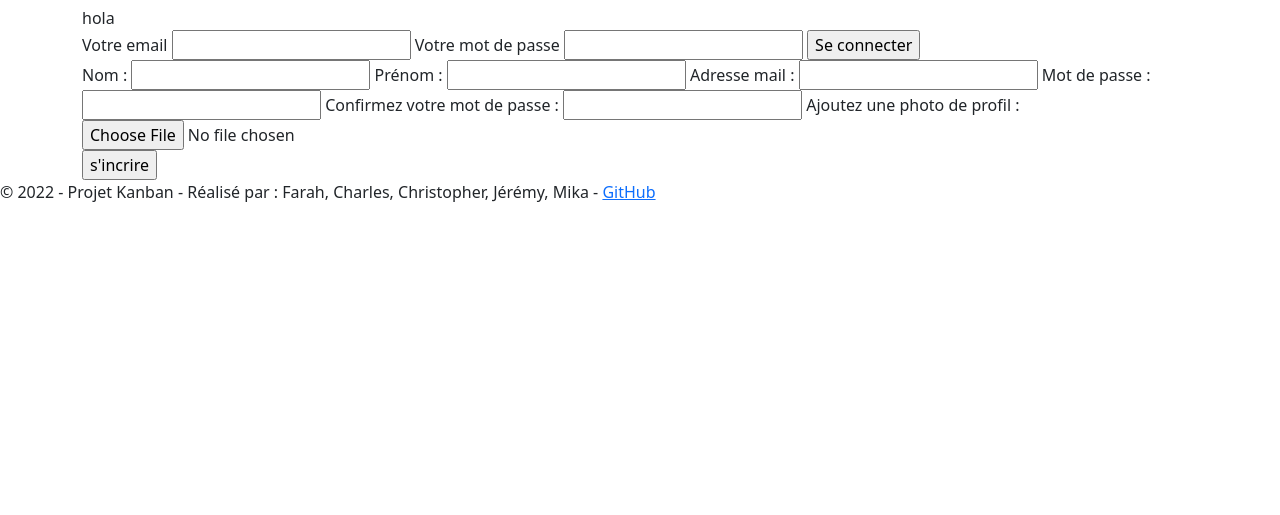
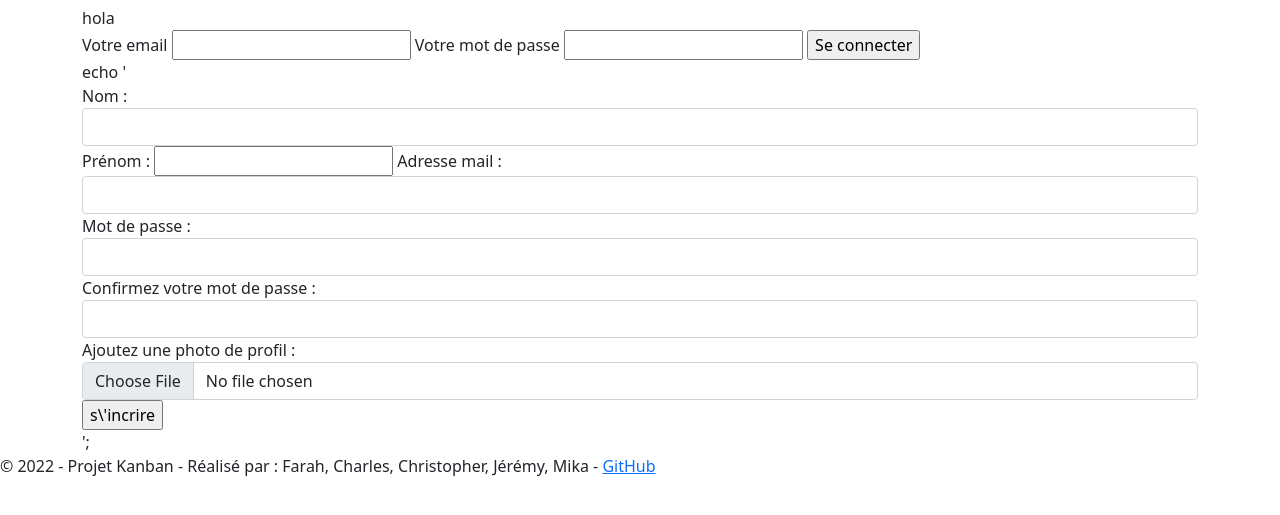
Before and after one commit to VjeremyV/projet-Kanban, a PHP site: page / in a window 1280 px wide. Shown: the part 140-655 px from the top of the page. Run offline with PHP 8.4, Linux system fonts and the light colour scheme; some libraries are stand-ins or nearby versions.

Commit message:
merge developp

```diff
--- a/pages/inscription.php
+++ b/pages/inscription.php
@@ -1,24 +1,26 @@
-<?php
- echo '<form action="?inscription=true" method="POST">
+
+ echo '<form  class = "form-group d-flex flex-column justify-content center  align-items center" action="?inscription=true" method="POST">
+ <div class="form-group">
  <label for="name">Nom :</label>
-     <input type="text" name="name" id="name" >
+     <input type="text" class = "form-control" name="name" id="name" >
 
      <label for="surname">Prénom :</label>
      <input type="text" name="surname" id="surname" >
 
      <label for="mail">Adresse mail :</label>
-     <input type="mail" name="mail" id="mail" >
+     <input type="mail"  class="form-control" name="mail" id="mail" >
 
      <label for="pass">Mot de passe :</label>
-     <input type="password" name="pass" id="pass" >
+     <input type="password"  class="form-control" name="pass" id="pass" >
 
      <label for="realpass">Confirmez votre mot de passe :</label>
-     <input type="password" name="realpass" id="realpass" >
+     <input type="password" class="form-control" name="realpass" id="realpass" >
 
      <label for="file">Ajoutez une photo de profil :</label>
-     <input type="file" name="file" id="file">
+     <input type="file" class="form-control" name="file" id="file">
 
      <div class="g-recaptcha" data-sitekey="6LeW3LMfAAAAAMugN2owWR3iIAJVqOfjfebFecZc"></div>
 
  <input type="submit" value="s\'incrire" name="submit">
- </form>';
+ <div class="form-group">
+<span id = "barre"></span></form>';
```
